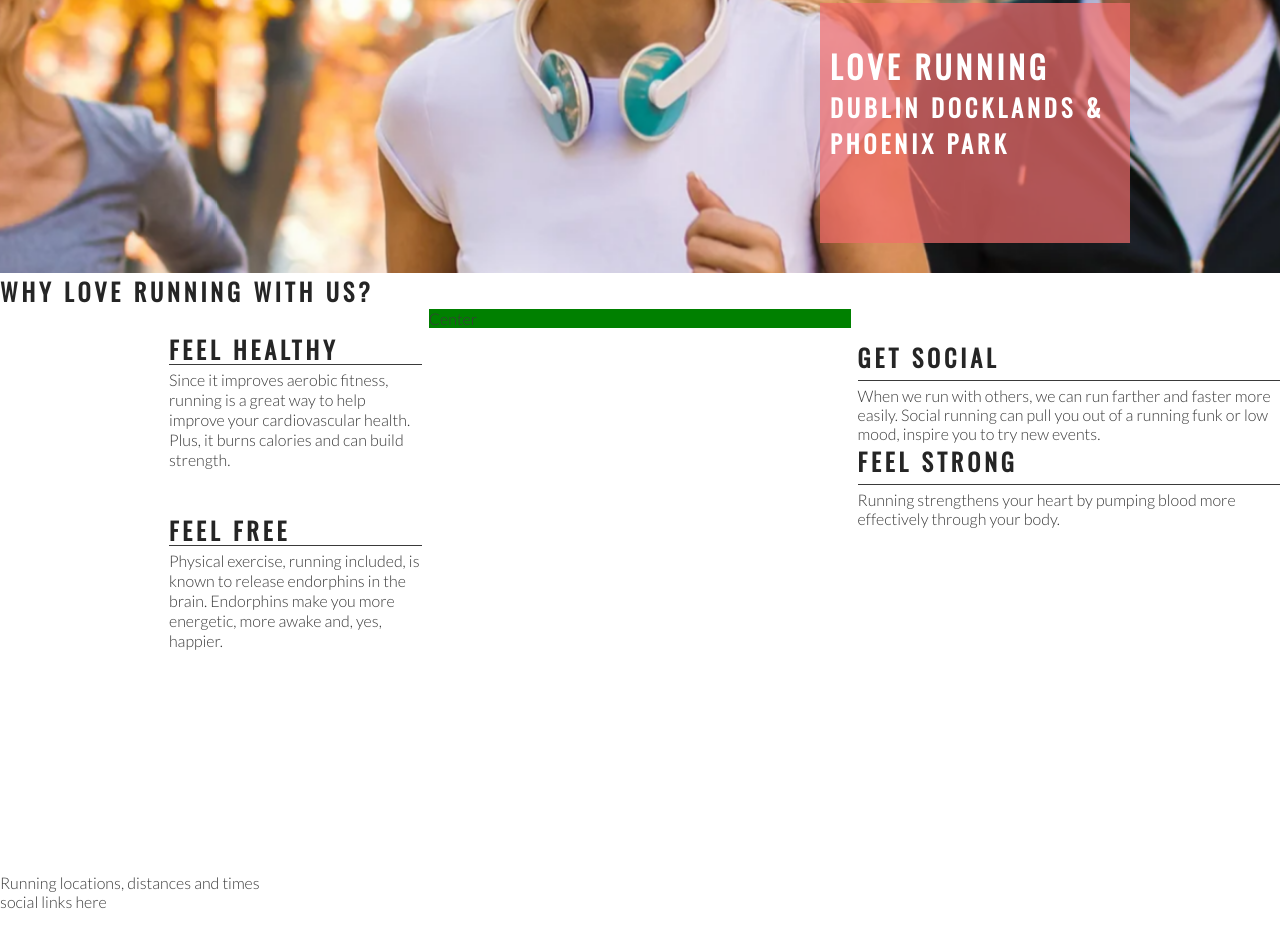
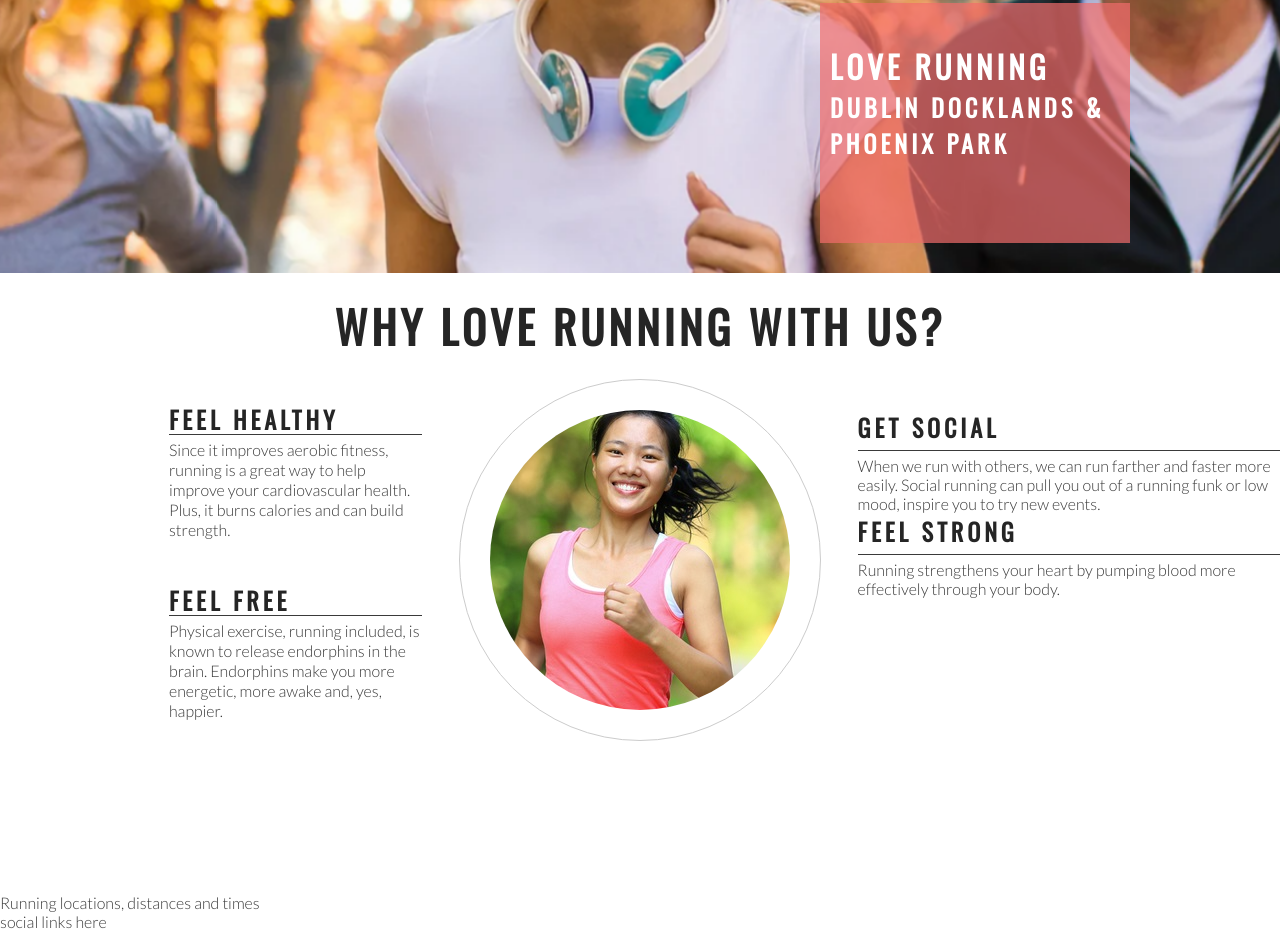
Before and after one commit to Yari-Carelli/love-running, a plain HTML site: page index.html in a window 1280 px wide. Shown: the part 402-1333 px from the top of the page. Drawn offline with nearby package versions, Linux system fonts and the light colour scheme.

Commit message:
Add club ethos central image and style into a circle

```diff
--- a/assets/css/style.css
+++ b/assets/css/style.css
@@ -133,7 +133,6 @@ h1, h2 {
 #center-about {
     width: 33%;
     margin: 0 auto;
-    background-color: green;
 }
 
 hr {
@@ -165,3 +164,26 @@ hr {
 .right-about-heading p {
     text-align: right;
 }
+
+#welcome {
+    text-align: center;
+    margin: 20px 0;
+    font-size: 280%;
+}
+
+#circle-container {
+    width: 300px;
+    height: 300px;
+    padding: 30px;
+    border-style: solid;
+    border-color: #ccc;
+    border-width: 1px;
+    border-radius: 50%;
+    margin: 0 auto;
+}
+
+#circle-cover-bg {
+    background: url(../images/ethos-center-image.jpg) no-repeat center center;
+    height: 100%;
+    border-radius: 50%;
+}
--- a/index.html
+++ b/index.html
@@ -39,7 +39,7 @@
         </div>
     </section>
     <section id="club-ethos">
-        <h1>Why Love Running With Us?</h1>
+        <h2 id="welcome">Why Love Running With Us?</h2>
         <div id="left-about">
             <div class="left-about-heading">
                 <h2>Feel Healthy</h2>
@@ -72,7 +72,11 @@
                 </p>
             </div>
         </div>
-        <div id="center-about">Center</div>
+        <div id="center-about">
+            <div id="circle-container">
+                <div id="circle-cover-bg"></div>
+            </div>
+        </div>
     </section>
     <section>
         Running locations, distances and times
```
Also changed, not shown: assets/images/ethos-center-image.jpg (added).
